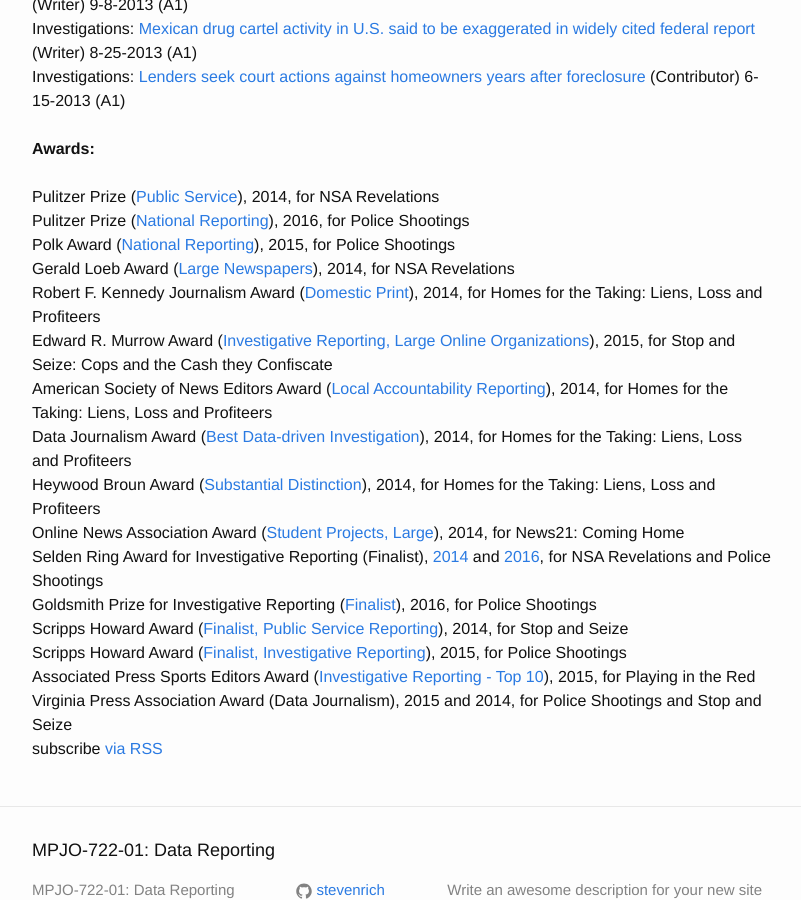
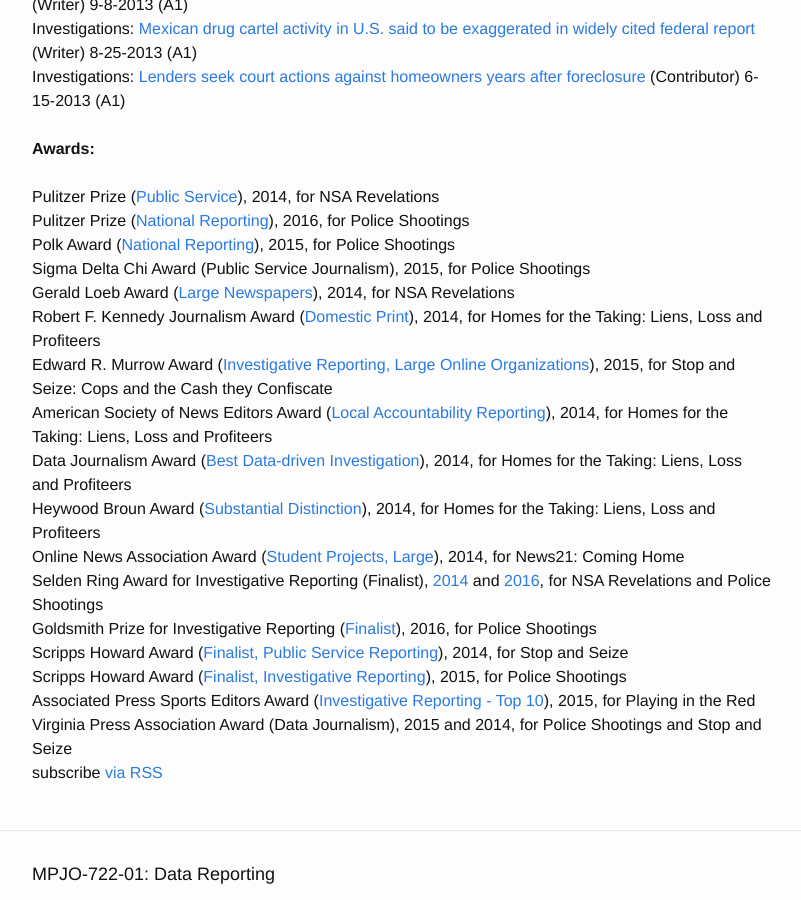
Before and after one commit to stevenrich-zz/stevenrich.github.io, a Jekyll site: the page built from clips.html, in a window 1280 px wide and 900 px high, scrolled down 3696 px. Shown: the whole window, without its empty margins (238-1039 px from the left). Built offline with Jekyll 4.4.1, drawn with Linux system fonts in a browser that asks for light colours.

Commit message:
Update clips.html

```diff
--- a/clips.html
+++ b/clips.html
@@ -110,6 +110,7 @@
   Pulitzer Prize (<a href="http://www.pulitzer.org/works/2014-Public-Service-Group1">Public Service</a>), 2014, for NSA Revelations<br>
   Pulitzer Prize (<a href="http://www.pulitzer.org/winners/washington-post-staff">National Reporting</a>), 2016, for Police Shootings <br>
   Polk Award (<a href="http://www.liu.edu/Polk/Articles/2015-Winners">National Reporting</a>), 2015, for Police Shootings<br>
+  Sigma Delta Chi Award (Public Service Journalism), 2015, for Police Shootings<br>
   Gerald Loeb Award (<a href="http://www.anderson.ucla.edu/gerald-loeb-awards/2014-winners">Large Newspapers</a>), 2014, for NSA Revelations<br>
   Robert F. Kennedy Journalism Award (<a href="http://rfkcenter.org/2014-robert-f-kennedy-journalism-award-recipients">Domestic Print</a>), 2014, for Homes for the Taking: Liens, Loss and Profiteers<br>
   Edward R. Murrow Award (<a href="http://www.rtdna.org/content/2015_national_edward_r_murrow_award_winners">Investigative Reporting, Large Online Organizations</a>), 2015, for Stop and Seize: Cops and the Cash they Confiscate<br>
```
